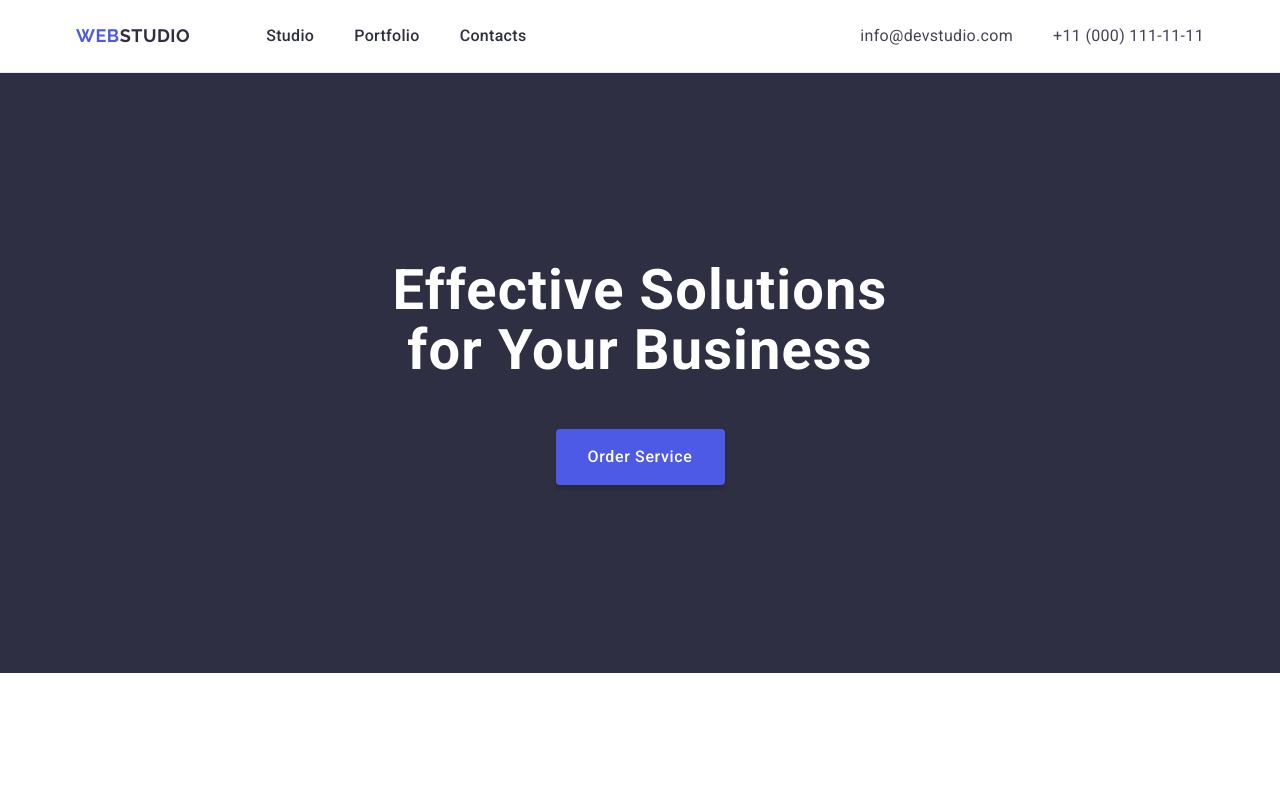
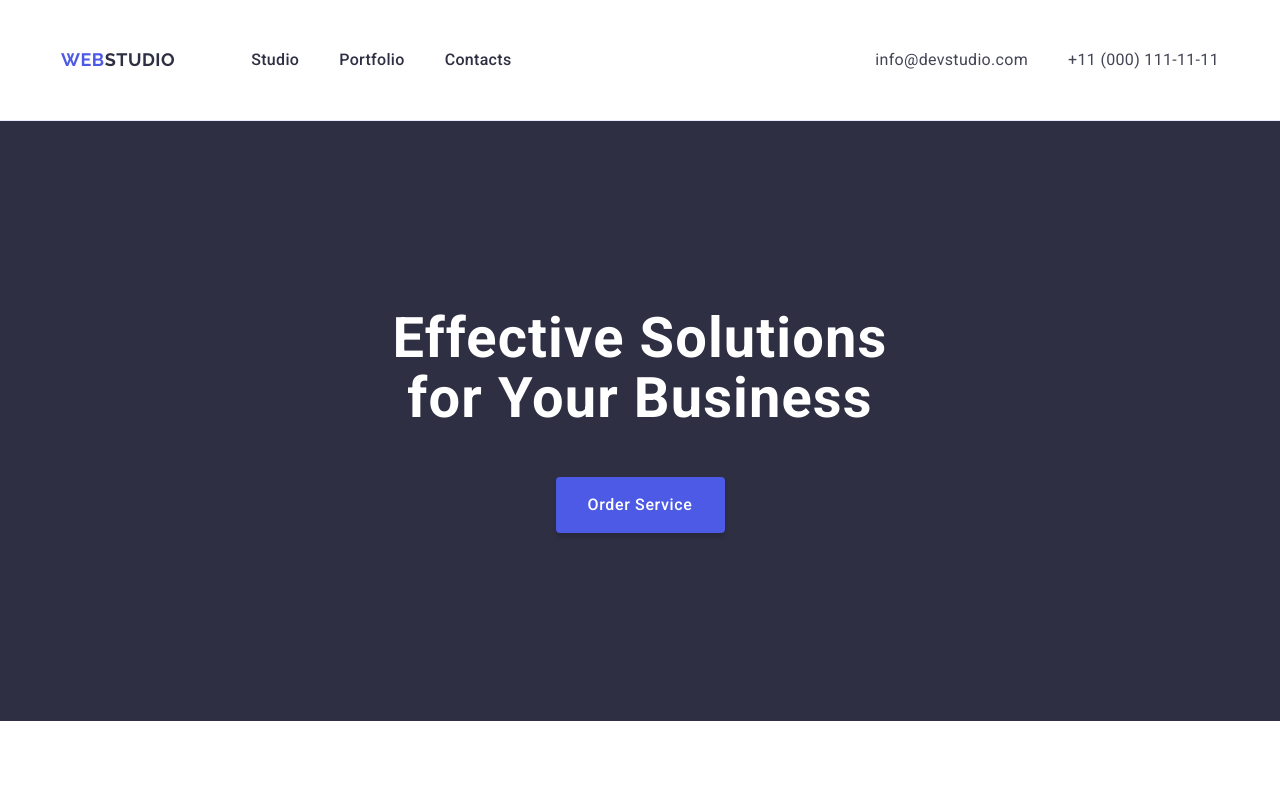
Before and after one commit to Natalia-Kalashnikova/goit-markup-hw-03, a plain HTML site: page index.html in a window 1280 px wide. Shown: the top 789 px of the page. Drawn offline with nearby package versions, Linux system fonts and the light colour scheme.

Commit message:
correct4

```diff
--- a/css/styles.css
+++ b/css/styles.css
@@ -52,6 +52,7 @@ ul {
   display: flex;
   align-items: center;
   justify-content: space-between;
+  padding: 24px 0;
 }
 
 .header-nav {
@@ -71,8 +72,8 @@ ul {
   line-height: 1.17;
   letter-spacing: 0.54px;
   text-transform: uppercase;
-
   margin-right: 76px;
+  padding: 24px 0;
 }
 
 .logo-accent {
```
